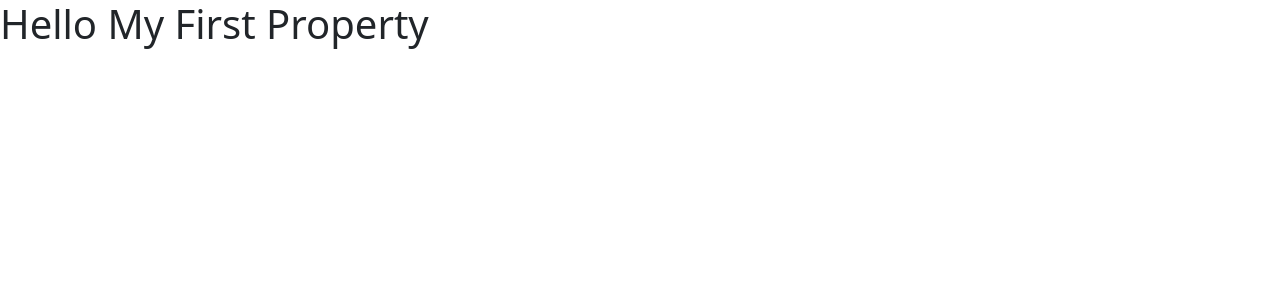
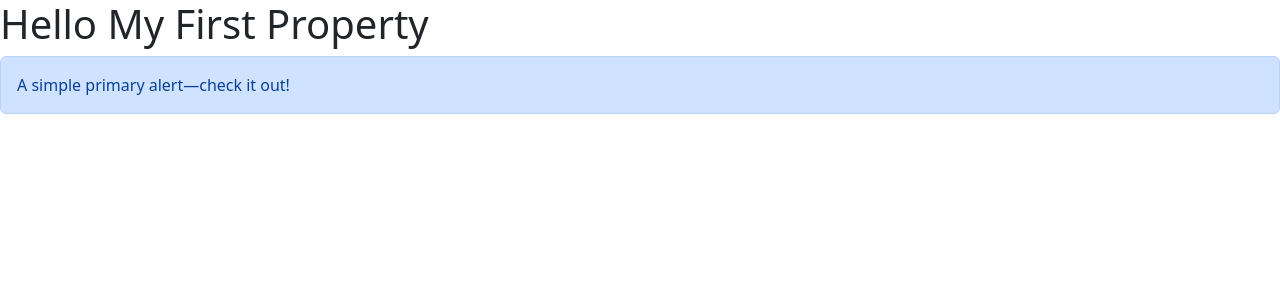
Before and after one commit to KishuMistry/sample-project, a React (Vite) app: page / in a window 1280 px wide. Shown: the top 300 px of the page. Built offline with nearby package versions, Linux system fonts and the light colour scheme.

Commit message:
Alert Example

```diff
--- a/src/App.tsx
+++ b/src/App.tsx
@@ -1,10 +1,12 @@
 import "bootstrap/dist/css/bootstrap.css";
 import PCMessage from "./Component/PCMessage";
+import AlertExample from "./Component/AlertExample";
 
 function App() {
   return (
     <div>
       <PCMessage text="Hello My First Property"></PCMessage>
+      <AlertExample />
     </div>
   );
 }
--- /dev/null
+++ b/src/Component/AlertExample.tsx
@@ -0,0 +1,9 @@
+import React from "react";
+const AlertExample = () => {
+  return (
+    <div className="alert alert-primary" role="alert">
+      A simple primary alert—check it out!
+    </div>
+  );
+};
+export default AlertExample;
```
